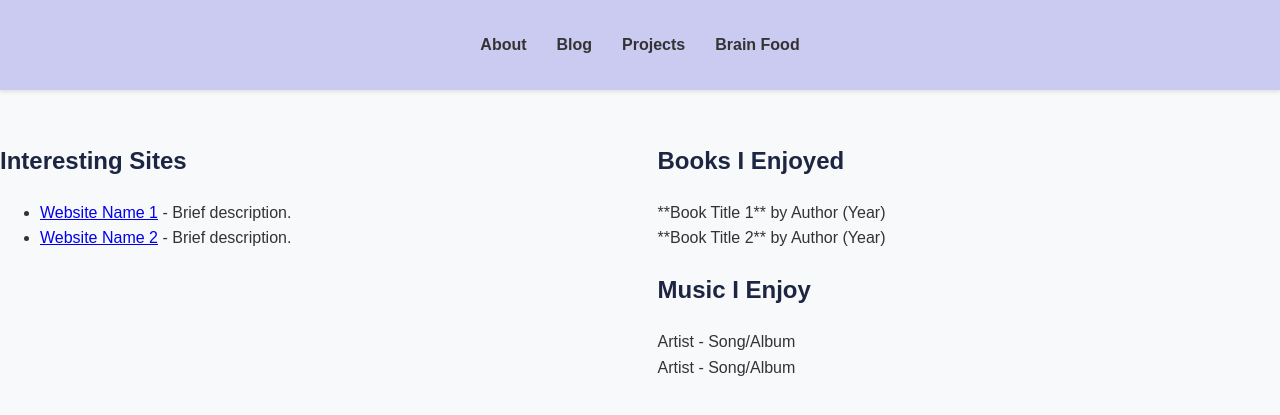
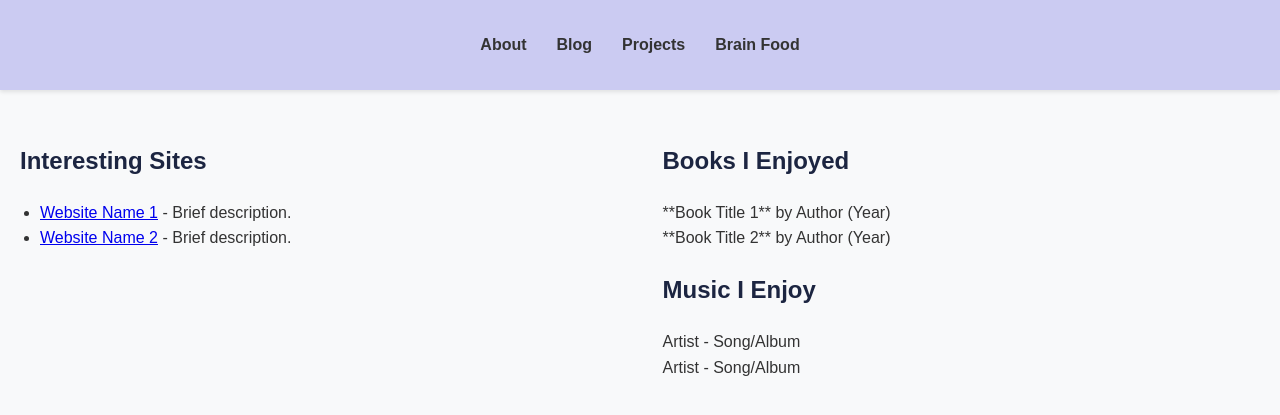
Before and after one commit to adhikarinarayan/adhikarinarayan.github.io, a Jekyll site: the page built from brain-food.md, in a window 1280 px wide. Shown: the top 415 px of the page. Built offline with Jekyll 4.4.1, drawn with Linux system fonts in a browser that asks for light colours.

Commit message:
Update styles.css

```diff
--- a/assets/css/styles.css
+++ b/assets/css/styles.css
@@ -273,7 +273,7 @@ footer {
 
 .brain-food-container {
   display: flex;
-  gap: 35px; /* Space between columns */
+  gap: 45px; /* Space between columns */
   justify-content: center; /* Center the columns horizontally */
 }
 
@@ -281,12 +281,24 @@ footer {
   flex: 1; /* Columns take equal width */
 }
 
+
+.column-left h2 { /* Target the "Interesting Sites" heading */
+  padding-left: 20px; /* Add left padding */
+}
+
 .column-right ul {
   list-style-type: none; /* Remove bullet points for books and music */
   padding: 0;
 }
 
+
+
 /* background quote */
+
+
+.profile-container .content {
+  padding-left: 20px; /* Add left padding */
+}
 
 .profile-container blockquote {
   background-color: transparent;
```
